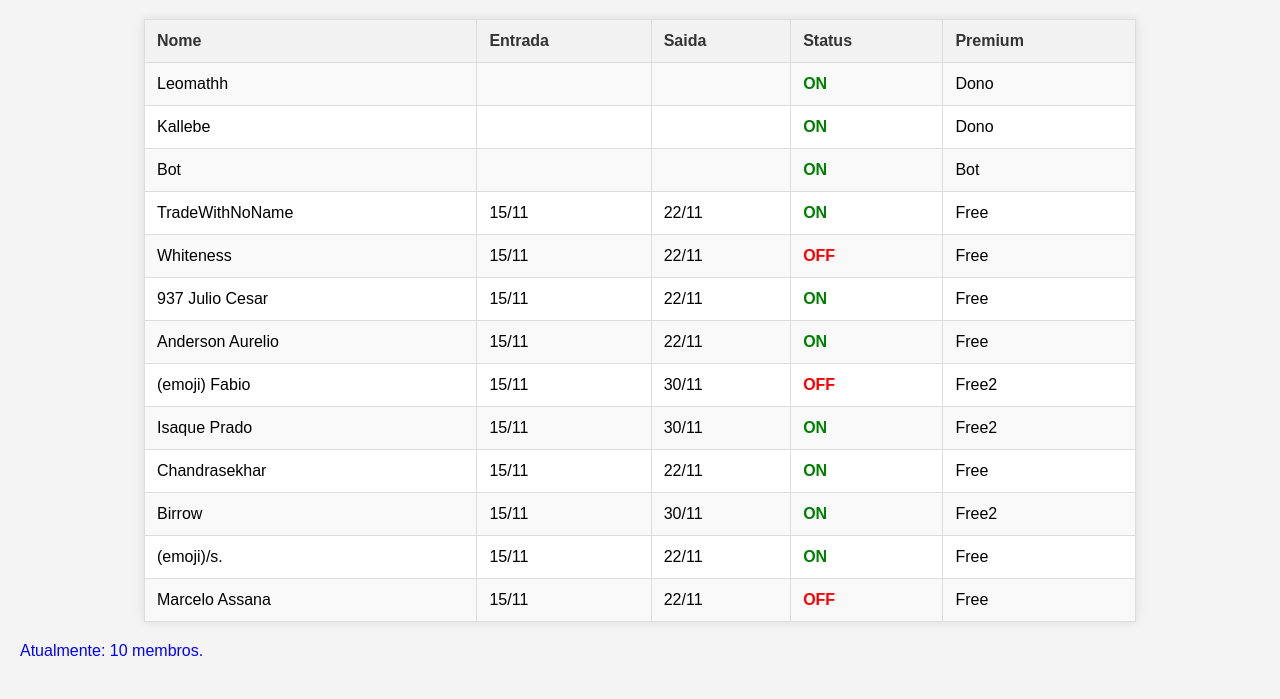
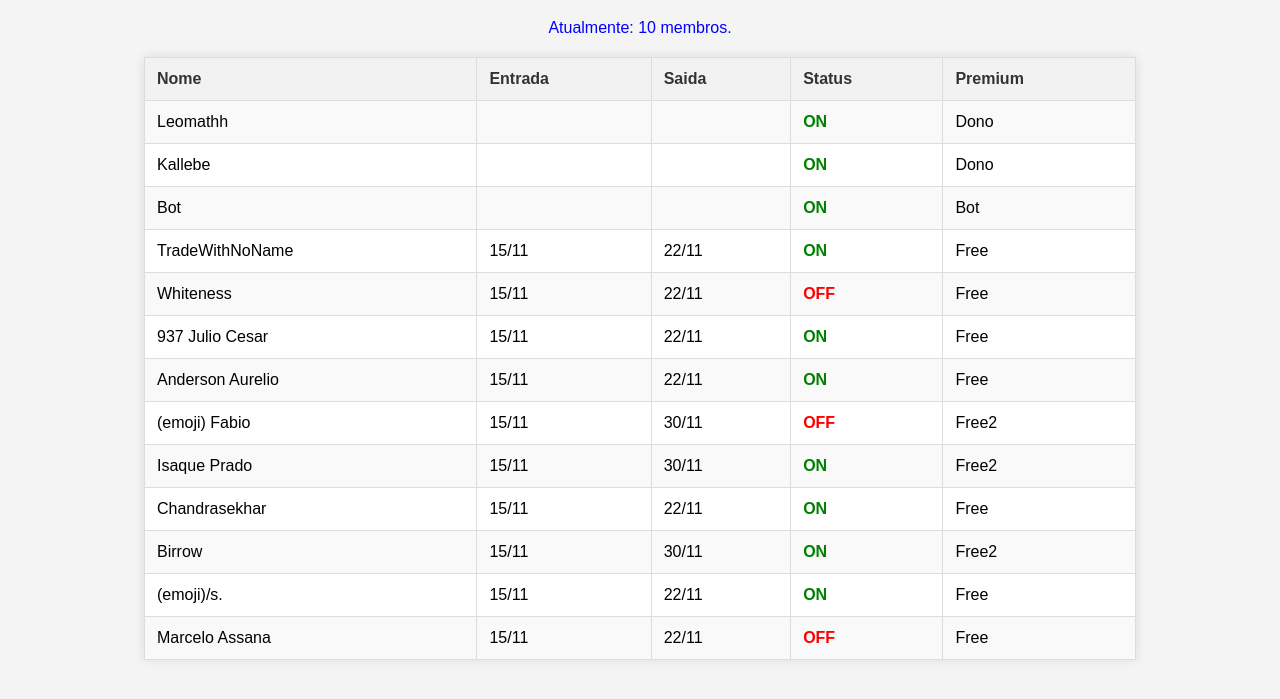
Before and after one commit to leomathh/VipSinaisOB, a plain HTML site: page index.html in a window 1280 px wide. Shown: the part 81-780 px from the top of the page. Drawn offline with Linux system fonts and the light colour scheme.

Commit message:
Update index.html

```diff
--- a/index.html
+++ b/index.html
@@ -48,6 +48,9 @@
 <body>
 
 <h1>Informacoes dos Membros: Sinais Nitidos VIP @VipSinaisOB</h1>
+<div>
+  <p id="totalMembros" style="text-align: center; color: blue;"></p>
+</div>
 
 <table>
   <tr>
@@ -156,7 +159,7 @@
     var membros = document.createElement("p");
     membros.textContent = "Atualmente: " + totalON + " membros.";
     membros.style.color = "blue";
-	document.body.appendChild(membros);
+	document.getElementById("totalMembros").appendChild(membros);
   });
 </script>
 
```
